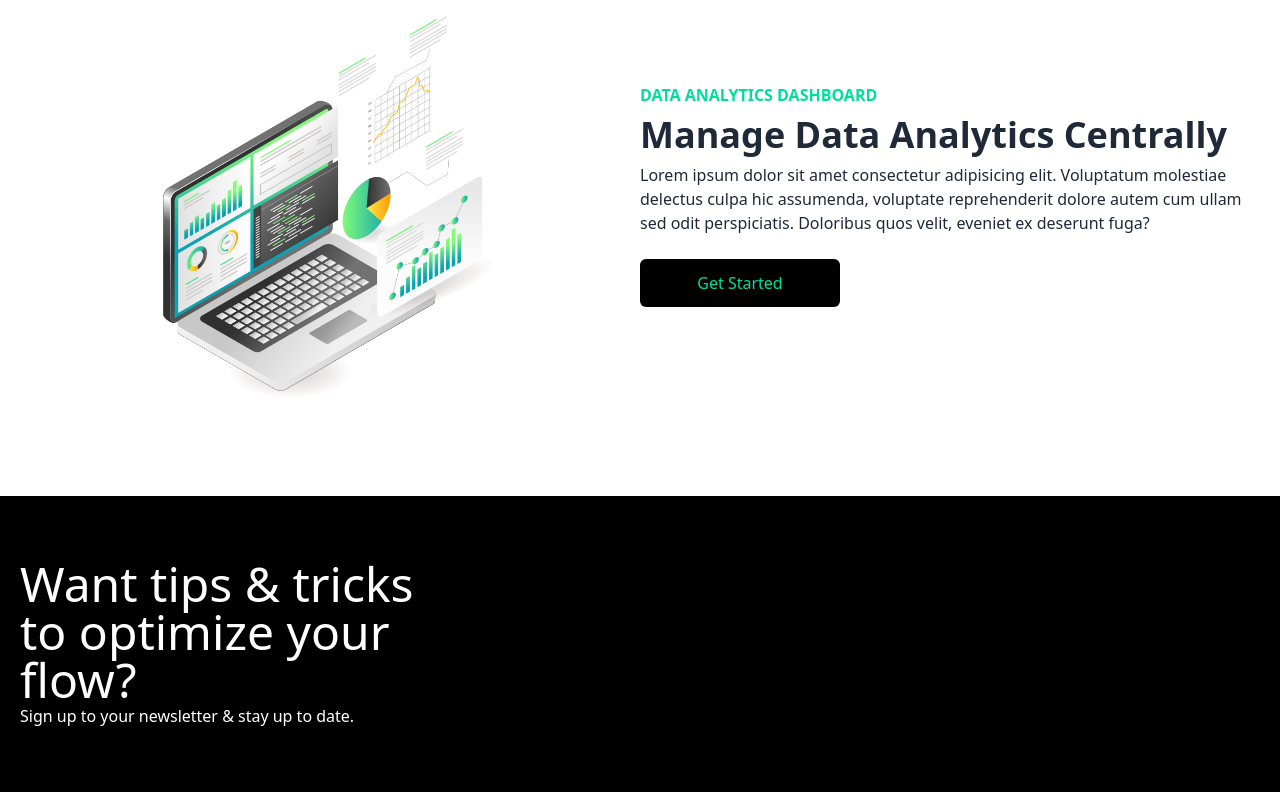
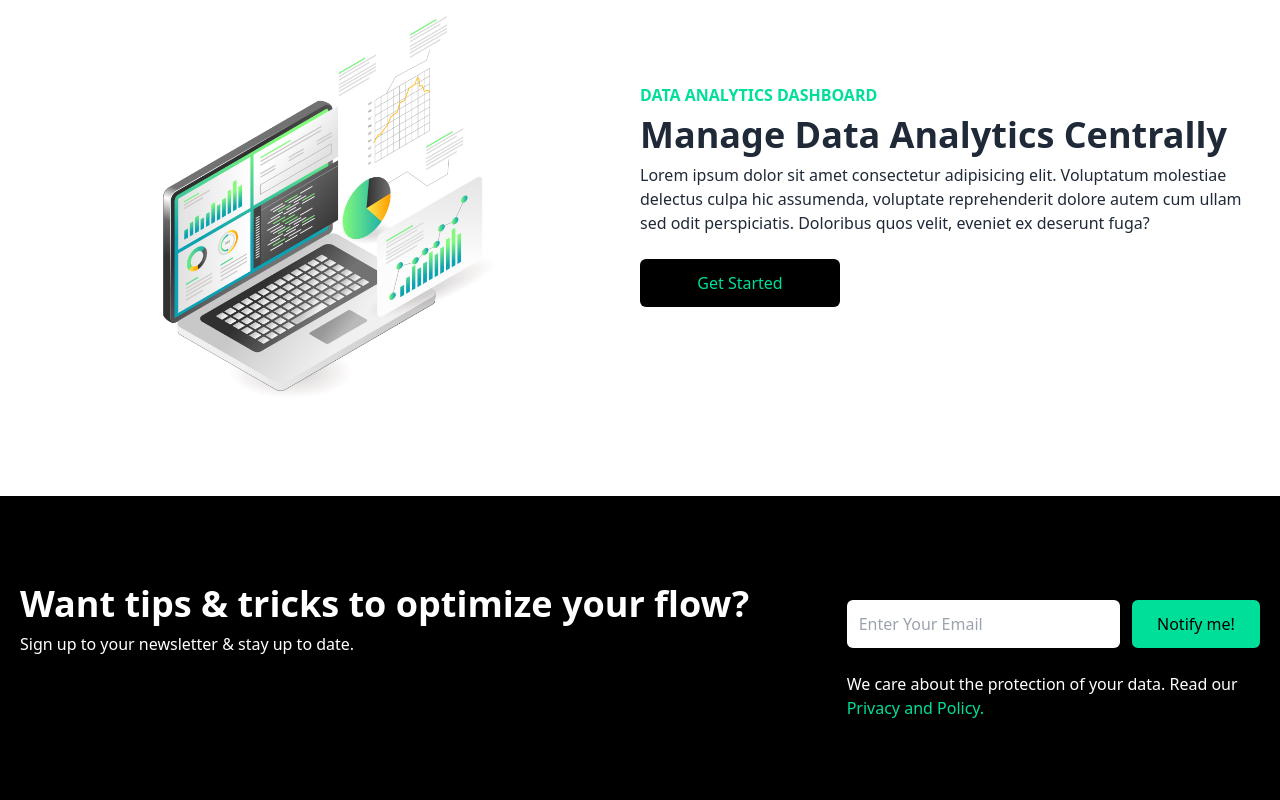
Before and after one commit to sahalmahin/data-finance, a React (Vite) app: page / in a window 1280 px wide. Shown: the part 881-1681 px from the top of the page. Built offline with nearby package versions, Linux system fonts and the light colour scheme.

Commit message:
news letter section has been done

```diff
--- a/src/components/Shared/NewsLetter.jsx
+++ b/src/components/Shared/NewsLetter.jsx
@@ -1,10 +1,17 @@
 const NewsLetter = () => {
     return (
-        <div className="w-full py-16 text-white">
+        <div className="w-full py-16 text-white px-4">
             <div className="max-w-[1240px] mx-auto grid lg:grid-cols-3">
-                <div>
-                    <h1 className="md:text-5xl sm:text-4xl text-xl">Want tips & tricks to optimize your flow?</h1>
+                <div className="lg:col-span-2 my-4">
+                    <h1 className="md:text-4xl sm:text-3xl text-2xl font-bold py-2">Want tips & tricks to optimize your flow?</h1>
                     <p>Sign up to your newsletter & stay up to date.</p>
+                </div>
+                <div className="py-4">
+                    <div className="flex flex-col sm:flex-row items-center justify-between w-full">
+                        <input className="p-3 flex w-full rounded-md text-black" type="email" placeholder="Enter Your Email" />
+                        <button className="bg-[#00df9a] w-[200px] rounded-md font-medium my-6 mx-auto py-3 ml-3 text-black">Notify me!</button>
+                    </div>
+                    <p>We care about the protection of your data. Read our <span className="text-[#00df9a]">Privacy and Policy.</span></p>
                 </div>
             </div>
         </div>
```
